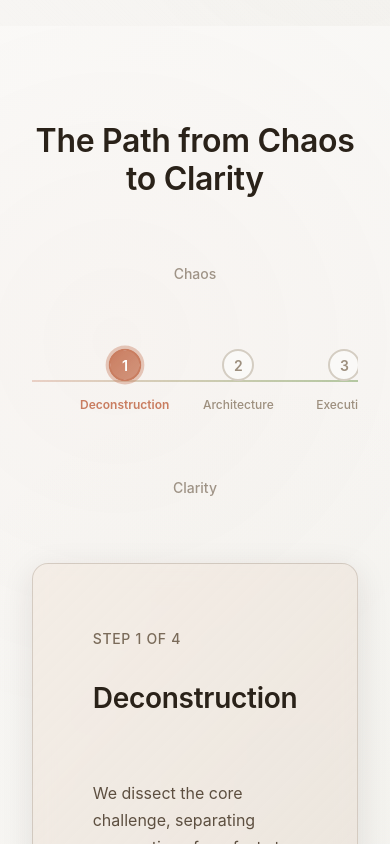
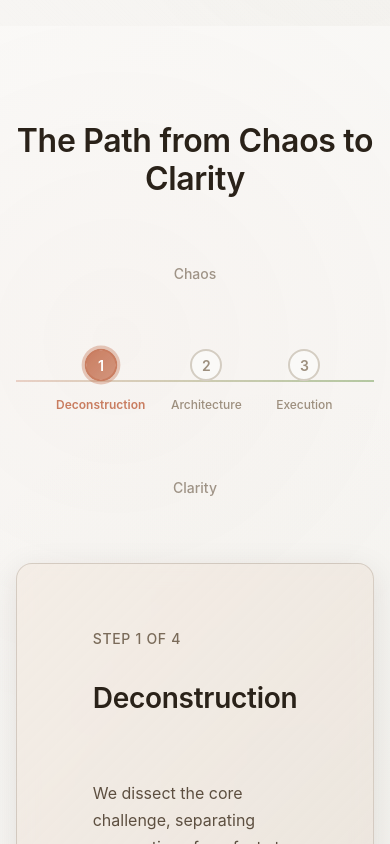
Before and after one commit to Mr-Hassan-Javaid/Hassan-Portfolio, a Next.js app: page / in a window 390 px wide. Shown: the part 1340-2184 px from the top of the page. Built offline with nearby package versions, Linux system fonts and the light colour scheme.

Commit message:
mobile slider adjsut

```diff
--- a/components/ProcessSection.module.css
+++ b/components/ProcessSection.module.css
@@ -208,6 +208,11 @@
     overflow: visible;
   }
 
+  .container {
+    padding: 0 var(--spacing-sm);
+    overflow-x: visible;
+  }
+
   .heading {
     margin-bottom: var(--spacing-lg);
     line-height: 1.2;
@@ -229,12 +234,14 @@
     margin: 0;
     overflow-x: auto;
     overflow-y: visible;
-    padding: var(--spacing-sm) var(--spacing-md);
+    padding: var(--spacing-sm) var(--spacing-md) var(--spacing-sm) var(--spacing-md);
+    padding-right: var(--spacing-lg);
     scrollbar-width: none;
     -ms-overflow-style: none;
-    justify-content: space-around;
+    justify-content: flex-start;
     min-height: 80px;
     align-items: center;
+    gap: var(--spacing-xs);
   }
 
   .progressLine::-webkit-scrollbar {
@@ -245,7 +252,7 @@
     flex-shrink: 0;
     min-width: 90px;
     padding: var(--spacing-sm) var(--spacing-xs);
-    margin: 0 var(--spacing-xs);
+    margin: 0;
   }
 
   .stepNumber {
```
Lines whose indentation alone changed are shown as unchanged.
